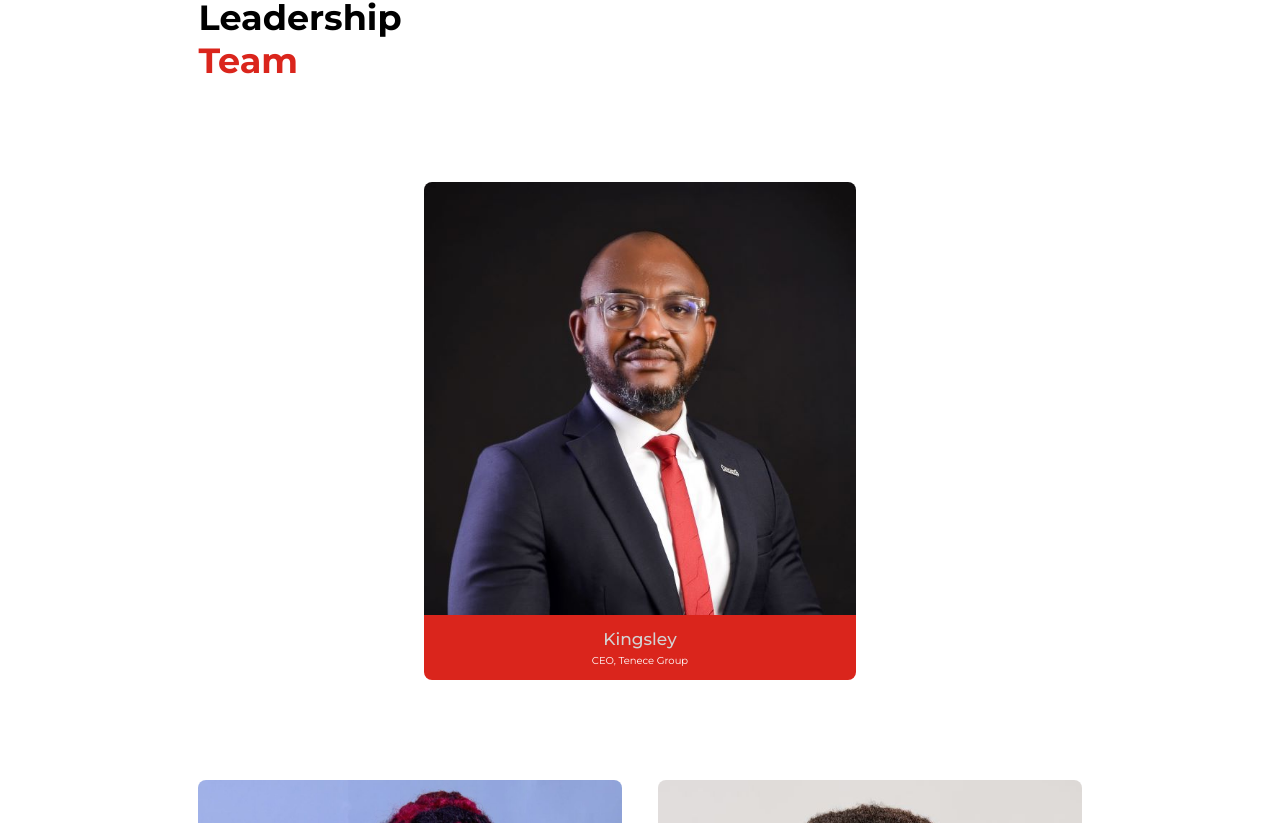
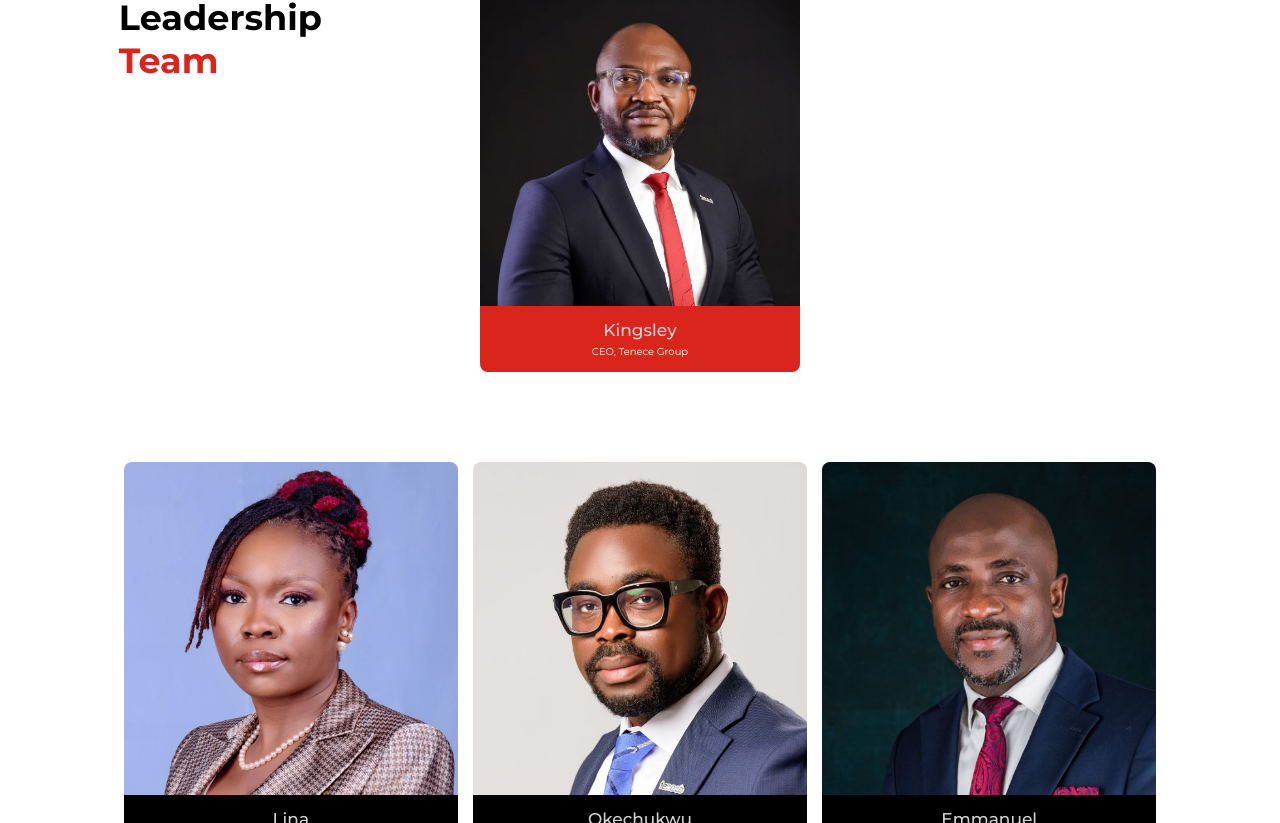
Before and after one commit to Onyeneke-AC/My-first-react-portfolio-project, a React (Create React App) app: page /team in a window 1280 px wide. Shown: the part 277-1100 px from the top of the page. Built offline with nearby package versions, Linux system fonts and the light colour scheme.

Commit message:
Our teams section finalized

```diff
--- a/src/assets/data/TeamData.js
+++ b/src/assets/data/TeamData.js
@@ -24,7 +24,7 @@ export const TeamData = [
         src: './images/leaders/emmanuel.jpg',
         name: 'Emmanuel',
         role: 'Executive Director, Government and Multilateral Agencies',
-        cName: 'lead heads_emma',
+        cName: 'lead heads heads_emma',
         fName: 'black',
     },
     {
--- a/src/components/templates/body/AboutUs.css
+++ b/src/components/templates/body/AboutUs.css
@@ -3,6 +3,7 @@
     margin: 0 auto;
     width: 90vw;
     padding: 110px 1.8em;
+    max-width: 1100px;
 }
 
 .heading > h1 {
@@ -51,6 +52,7 @@
     padding-top: 0.7rem;
     padding-bottom: 0.7rem;
     line-height: 1.6;
+    max-height: 70px;
 }
 
 .red > h3,
@@ -58,12 +60,6 @@
     color: lightgray;
     font-size: 17px;
     font-weight: 500;
-}
-
-@media screen and (min-width: 1200px) {
-    .about {
-        width: 73.5vw;
-    }
 }
 
 @media screen and (min-width: 768px) {
@@ -97,3 +93,37 @@
         margin-bottom: 100px;
     }
 }
+
+@media screen and (min-width: 1100px) {
+    .about {
+        width: 90vw;
+    }
+
+    .card-container {
+        gap: 1.5%;
+        margin-top: -6rem;
+    }
+
+    .employee {
+        flex-basis: 23.5%;
+        margin-top: 90px;
+    }
+
+    .heads_emma {
+        flex-basis: 32%;
+        margin-top: 0;
+        margin-bottom: 0;
+    }
+
+    .heads {
+        flex-basis: 32%;
+        margin-top: 90px;
+        margin-bottom: 20px;
+    }
+
+    .ceo {
+        flex-basis: 100%;
+        max-width: 320px;
+        margin: auto 20rem;
+    }
+}
```
